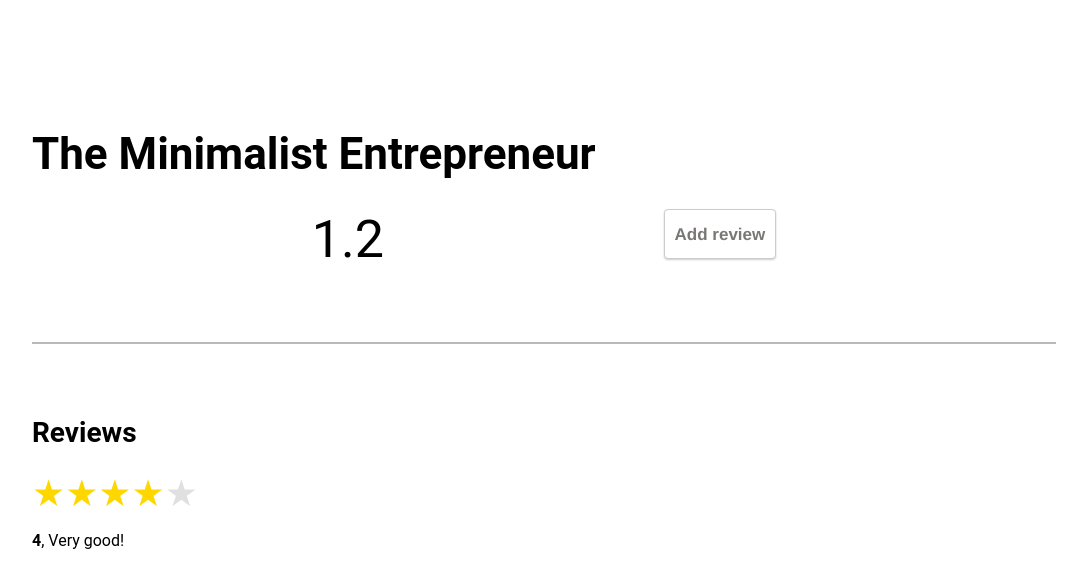
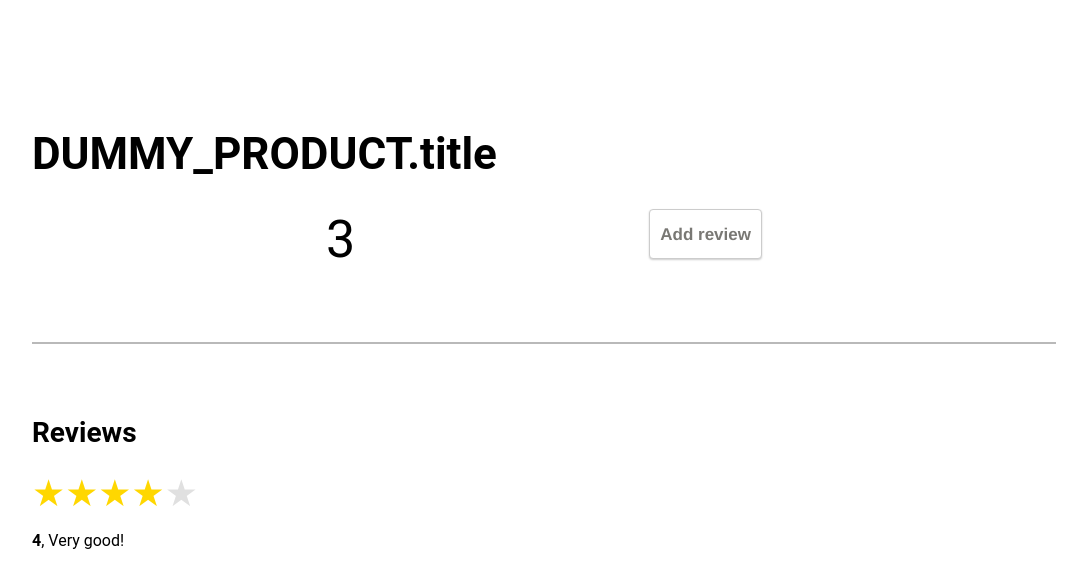
Before and after one commit to itsKarad/Simple-Ratings-App, a React (Create React App) app: page / in a window 1280 px wide. Shown: the top 588 px of the page, without its empty margins (96-1183 px from the left). Built offline with nearby package versions, Linux system fonts and the light colour scheme.

Commit message:
Created a DUMMY_PRODUCT object which contains title & reviews array; Added a function for calculating average rating from the array of reviews

```diff
--- a/src/components/ProductReviewSection.js
+++ b/src/components/ProductReviewSection.js
@@ -7,14 +7,41 @@
         rating: 4,
         text: "Very good!",
     };
+    const DUMMY_PRODUCT = {
+        title: "The Minimalist Entrepreneur",
+        reviews: [
+            {
+                rating: 4,
+                text: "Very good",
+            },
+            {
+                rating: 1,
+                text: "Meh!",
+            },
+            {
+                rating: 4,
+                text: "Wow!",
+            }
+        ],
+    };
+    const calculateAverageRating = (reviews) => {
+        let sumOfRating = 0;
+        let numberOfReviews = 0;
+        for(let i = 0; i < reviews.length; i += 1){
+            sumOfRating += reviews[i].rating;
+            numberOfReviews += 1;
+        }
+        let avgRating = sumOfRating / numberOfReviews;
+        return avgRating;
+    }
     return (
         <div className="product-item">
             <div class = "product-info">
-                <h1 className = "product-title">The Minimalist Entrepreneur</h1>
+                <h1 className = "product-title">DUMMY_PRODUCT.title</h1>
             </div>
             <div className = "product-ratings">
                 <div className = "product-rating">
-                    {1.2}
+                    {calculateAverageRating(DUMMY_PRODUCT.reviews)}
                 </div>
                 <div className = "product-rating-form">
                     <div className = "product-actions">
```
